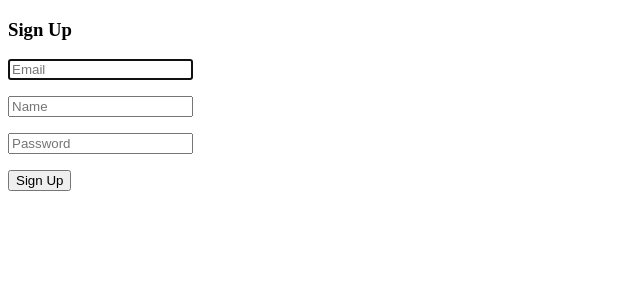
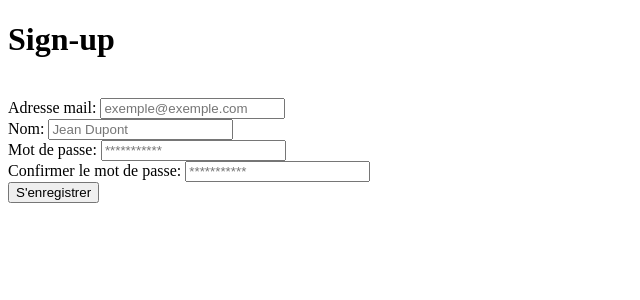
Before and after one commit to Ackim59/exo-authentification, a Flask app: page /signup in a window 1280 px wide. Shown: the top 300 px of the page, without its empty margins (0-640 px from the left). Run offline with Flask 2, Linux system fonts and the light colour scheme; parts of the project's set-up code (start-up, migrations or seed data) failed here and were passed over.

Commit message:
Ajout des messages flash, wtforms avec signup

```diff
--- a/App/forms.py
+++ b/App/forms.py
@@ -1,5 +1,5 @@
 from flask_wtf import FlaskForm
-from wtforms import PasswordField,EmailField,SubmitField
+from wtforms import PasswordField,EmailField,SubmitField, StringField
 from wtforms.validators import DataRequired
 
 class Login(FlaskForm):
@@ -8,3 +8,12 @@ class Login(FlaskForm):
     email = EmailField(label="Adresse mail:", validators = [DataRequired()])
     password = PasswordField(label="Mot de passe:", validators = [DataRequired()])
     submit = SubmitField(label="Se connecter")
+
+class Signup(FlaskForm):
+    """[Form to signup]
+    """
+    email = EmailField(label="Adresse mail:", validators = [DataRequired()])
+    name = StringField(label="Nom:", validators = [DataRequired()])
+    password = PasswordField(label="Mot de passe:", validators = [DataRequired()])
+    confirm_password = PasswordField(label="Confirmer le mot de passe:", validators = [DataRequired()])
+    submit = SubmitField(label="S'enregistrer")
--- a/App/models.py
+++ b/App/models.py
@@ -2,8 +2,9 @@ from werkzeug.security import generate_password_hash
 from flask_authorize import RestrictionsMixin
 from flask_login import UserMixin
 import logging as lg
+from flask_sqlalchemy import SQLAlchemy
 
-from App import db
+db = SQLAlchemy()
 
 user_roles = db.Table('user_roles', db.Model.metadata,
     db.Column('role_id', db.Integer, db.ForeignKey('roles.id')),
@@ -21,6 +22,8 @@ class User(UserMixin, db.Model):
 
     @classmethod
     def create_user(self, name, password, email):
+        import logging
+        logging.warning("en cours denregistrement -----------------------------------------------------------------")
         user = User(
                     email = email,
                     name = name,
--- a/App/templates/base.html
+++ b/App/templates/base.html
@@ -1,9 +1,18 @@
 <!DOCTYPE html>
 <html>
 <head>
+    <link rel="bird icon" href="{{ url_for('main.static', filename='bird.ico') }}">
     <title> {% block title %} {% endblock  %} </title>
 </head>
 <body>
+    {% with messages = get_flashed_messages() %}
+        {% if messages %}
+            {% for message in messages %}
+                <div>{{ message }}</div>
+            {% endfor %}
+        {% endif %}
+    {% endwith %}
+
     {% block content %} {% endblock  %}
 
 </body>
--- a/App/templates/login.html
+++ b/App/templates/login.html
@@ -21,6 +21,6 @@
             <br>
         </form>
         <br>
-        <a href="{{ url_for('auth.google_login') }}">S'inscrire avec google</a>
+        <a href="{{ url_for('auth.google_login') }}">S'authentifier avec google</a>
     </div>
 {% endblock %}
--- a/App/templates/signup.html
+++ b/App/templates/signup.html
@@ -6,26 +6,28 @@ Sign up
 
 {% block content %}
 
-{% with messages = get_flashed_messages() %}
-{% if messages %}
-    <div class="notification is-danger">
-        {{ messages[0] }}. Go to <a href="{{ url_for('auth.login') }}">login page</a>.
-    </div>
-{% endif %}
-{% endwith %}
+<div class='container mt-5'>
+    <h1> Sign-up </h1>
+    <br>
+    <form method="POST" class="form-connect">
+        {{ form.hidden_tag() }}
 
-<h3>Sign Up</h3>
-<div >
-    <form method="POST" action="/signup">
-
-        <p> <input  type="email" name="email" placeholder="Email" autofocus=""> </p>
-
-        <p> <input  type="text" name="name" placeholder="Name" autofocus=""> </p>
-
-        <p> <input  type="password" name="password" placeholder="Password"> </p>
-
-        <p> <button class="button is-block is-info is-large is-fullwidth">Sign Up</button> </p>
+        {{ form.email.label() }}
+        {{ form.email(placeholder="exemple@exemple.com", class="form-control",id="signup_email") }}
+        <br>
+        {{ form.name.label() }}
+        {{ form.name(placeholder="Jean Dupont", class="form-control",id="signup_name") }}
+        <br>
+        {{ form.password.label() }}
+        {{ form.password(placeholder="***********", class="form-control",id="signup_password") }}
+        <br>
+        {{ form.confirm_password.label() }}
+        {{ form.confirm_password(placeholder="***********", class="form-control", id="signup_confirm_password") }}
+        <br>
+        {{ form.submit(class="btn btn-lg btn-primary d-block", id="button_signup")}}
+        <br>
     </form>
+    <br>
 </div>
 
 {% endblock %}
--- a/App/views/auth.py
+++ b/App/views/auth.py
@@ -3,8 +3,8 @@ from flask_login import login_user, login_required, current_user, logout_user
 from werkzeug.security import generate_password_hash, check_password_hash
 from flask_dance.contrib.google import make_google_blueprint, google
 from App.models import User, Role
-from App import db, app
-from App.forms import Login
+from App.models import db
+from App.forms import Login, Signup
 import random, string
 import os
 
@@ -16,9 +16,9 @@ google_blueprint = make_google_blueprint(client_id = os.getenv('GOOGLE_CLIENT_ID
                                          client_secret = os.getenv('GOOGLE_CLIENT_SECRET'),
                                          reprompt_consent = True,
                                          scope = ["profile", "email"],
-                                         redirect_to = "main.board"
+                                         redirect_to = "auth.login"
                                          )
-app.register_blueprint(google_blueprint, url_prefix="/google_login")
+
 
 @auth.route('/login', methods=['GET', 'POST'])
 def login():
@@ -30,12 +30,10 @@ def login():
     if (not current_user.is_authenticated) & (google.token is None):
         form = Login()
         if form.validate_on_submit():
-            import logging
-            logging.warning('coucou')
             user = User.query.filter_by(email=form.email.data).first()
             if user and check_password_hash(user.password, form.password.data):
                 login_user(user)
-                flash(f"Vous êtes connecté en tant que : {user.name} {user.email}, session administrateur",category="success")
+                flash(f"Vous êtes connecté en tant que : {user.name} {user.email}",category="success")
                 return redirect(url_for('main.board'))
             else:
                 flash('Adresse email ou mot de passe invalide',category="danger")
@@ -43,9 +41,8 @@ def login():
     elif (not current_user.is_authenticated) & (google.token is not None):
         user_info_endpoint = "oauth2/v2/userinfo"
         google_data = google.get(user_info_endpoint).json()
-        import logging
-        logging.warning(google_data['email'])
         user = User.query.filter_by(email=google_data['email']).first()
+        flash(f"Vous êtes connecté en tant que : {google_data['name']} {google_data['email']}",category="success")
         # If user exists go to board page else add user in database and go to board page
         if user:
             login_user(user)
@@ -69,29 +66,31 @@ def google_login():
 
 @auth.route('/signup')
 def signup():
-    return render_template('signup.html')
+    form = Signup()
+    return render_template('signup.html', form=form)
 
 @auth.route('/signup', methods=['POST'])
 def signup_post():
     # code to validate and add user to database goes here
-    email = request.form.get('email')
-    name = request.form.get('name')
-    password = request.form.get('password')
+    form = Signup()
+    if form.validate_on_submit():
 
-    user = User.query.filter_by(email=email).first() # if this returns a user, then the email already exists in database
+        email = form.email.data
+        name = form.name.data
+        password = form.password.data
+        confirm_password = form.confirm_password.data
+        user = User.query.filter_by(email=email).first() # if this returns a user, then the email already exists in database
 
-    if user: # if a user is found, we want to redirect back to signup page so user can try again
-        flash('Email address already exists')
-        return redirect(url_for('auth.signup'))
-
-    # create a new user with the form data. Hash the password so the plaintext version isn't saved.
-    new_user = User(email=email, name=name, password=generate_password_hash(password, method='sha256'))
-
-    # add the new user to the database
-    db.session.add(new_user)
-    db.session.commit()
-
-    return redirect(url_for("auth.login"))
+        if user: # if a user is found, we want to redirect back to signup page so user can try again
+            flash('Email address already exists')
+            return redirect(url_for('auth.signup'))
+        elif password != confirm_password:
+            flash("Passwords don't match")
+            return redirect(url_for('auth.signup'))
+        else:
+            User.create_user(name, password, email)
+            flash("You successfully subscribe")
+            return redirect(url_for('auth.login'))
 
 @auth.route('/logout')
 def logout():
--- a/app.py
+++ b/app.py
@@ -1,14 +1,16 @@
-from App import app
+from App import create_app
 from dotenv import load_dotenv
 from config import config
 import os
+
 load_dotenv(override=True)
+config_name = os.getenv("FLASK_CONFIG")
 
 if __name__ == "__main__":
-
+    app = create_app(config_name)
     if os.getenv('FLASK_CONFIG') == "development":
         app.run(debug=app.config['DEBUG'])
     elif os.getenv('FLASK_CONFIG') == "production":
-        app.run(debug=app.config['DEBUG'])#
+        app.run(debug=app.config['DEBUG'])
     elif os.getenv('FLASK_CONFIG') == "azure":
-        app.run(host="0.0.0.0", port=8000, debug=app.config['DEBUG'])#
+        app.run(host="0.0.0.0", port=8000, debug=app.config['DEBUG'])
--- a/config.py
+++ b/config.py
@@ -25,10 +25,12 @@ class TestingConfig(Config):
     FLASK_ENV = "testing"
 
 class ProductionConfig(Config):
-    DEBUG = False
+    DEBUG = True
     # if os.getenv('PROD_DATABASE_URI'):
     SQLALCHEMY_DATABASE_URI = os.getenv("PROD_DATABASE_URI").replace('postgres://','postgresql://')
     FLASK_ENV = "production"
+    os.environ['OAUTHLIB_INSECURE_TRANSPORT'] = '1'
+    os.environ['OAUTHLIB_RELAX_TOKEN_SCOPE'] = '1'
 
 class AzureConfig(Config):
     DEBUG = False
```
Also changed, not shown: App/__init__.py (+44 -36 lines), App/templates/board.html (+4 -9 lines), App/views/main.py (+16 -7 lines), App/app.db, App/static/bird.ico (added).
